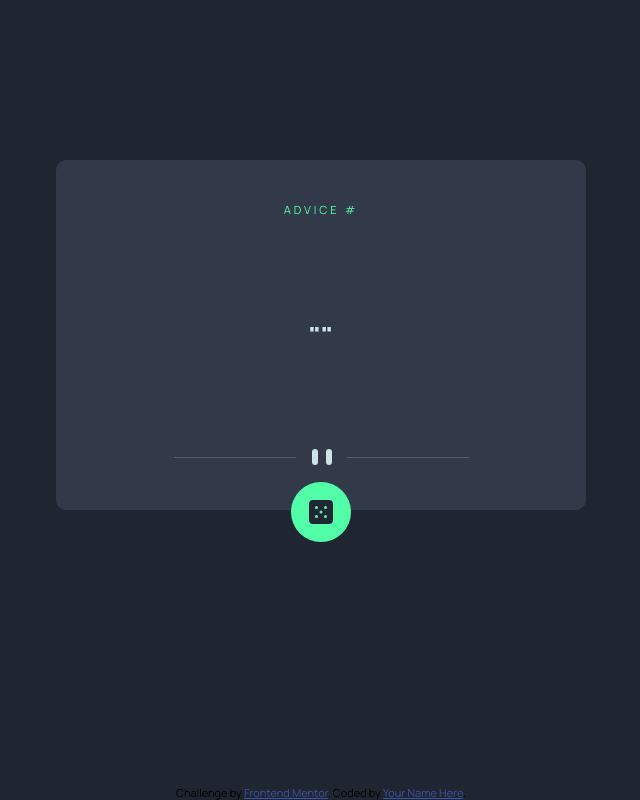
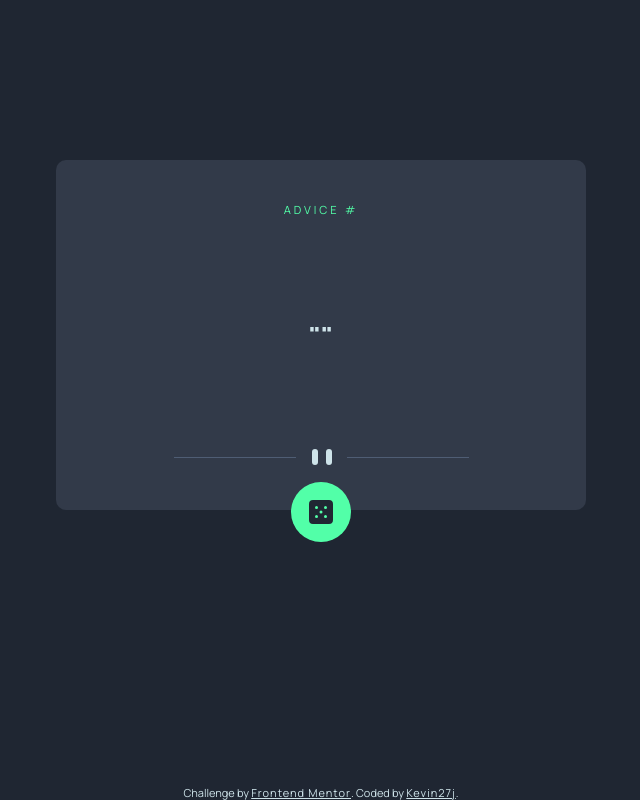
Before and after one commit to Kevin27j/advice-generator-app, a plain HTML site: page index.html in a window 1280 px wide. Shown: the whole page, without its empty margins (319-959 px from the left). Drawn offline with Linux system fonts and the light colour scheme; no server answers.

Commit message:
attribution fix

```diff
--- a/assets/style.css
+++ b/assets/style.css
@@ -77,8 +77,21 @@ body {
 
 /* ATTRIBUTION */
 .attribution {
+    font-size: 11px;
+    text-align: center;
     position: fixed;
     bottom: 0;
+    color: var(--light-cyan);
+
+}
+
+.attribution a {
+    color: var(--light-cyan);
+    letter-spacing: 1px;
+}
+
+.attribution a:hover {
+    color: var(--neon-green);
 }
 
 @media only screen and (min-width: 769px) {
--- a/index.html
+++ b/index.html
@@ -12,18 +12,6 @@
   <link rel="stylesheet" href="./assets/style.css">
 
   <title>Advice generator app</title>
-
-  <!-- Feel free to remove these styles or customise in your own stylesheet 👍 -->
-  <style>
-    .attribution {
-      font-size: 11px;
-      text-align: center;
-    }
-
-    .attribution a {
-      color: hsl(228, 45%, 44%);
-    }
-  </style>
 </head>
 
 <body class="flex">
@@ -39,7 +27,7 @@
 
   <div class="attribution">
     Challenge by <a href="https://www.frontendmentor.io?ref=challenge" target="_blank">Frontend Mentor</a>.
-    Coded by <a href="#">Your Name Here</a>.
+    Coded by <a href="https://www.frontendmentor.io/profile/Kevin27j">Kevin27j</a>.
   </div>
 
   <script src="./assets/script.js"></script>
```
